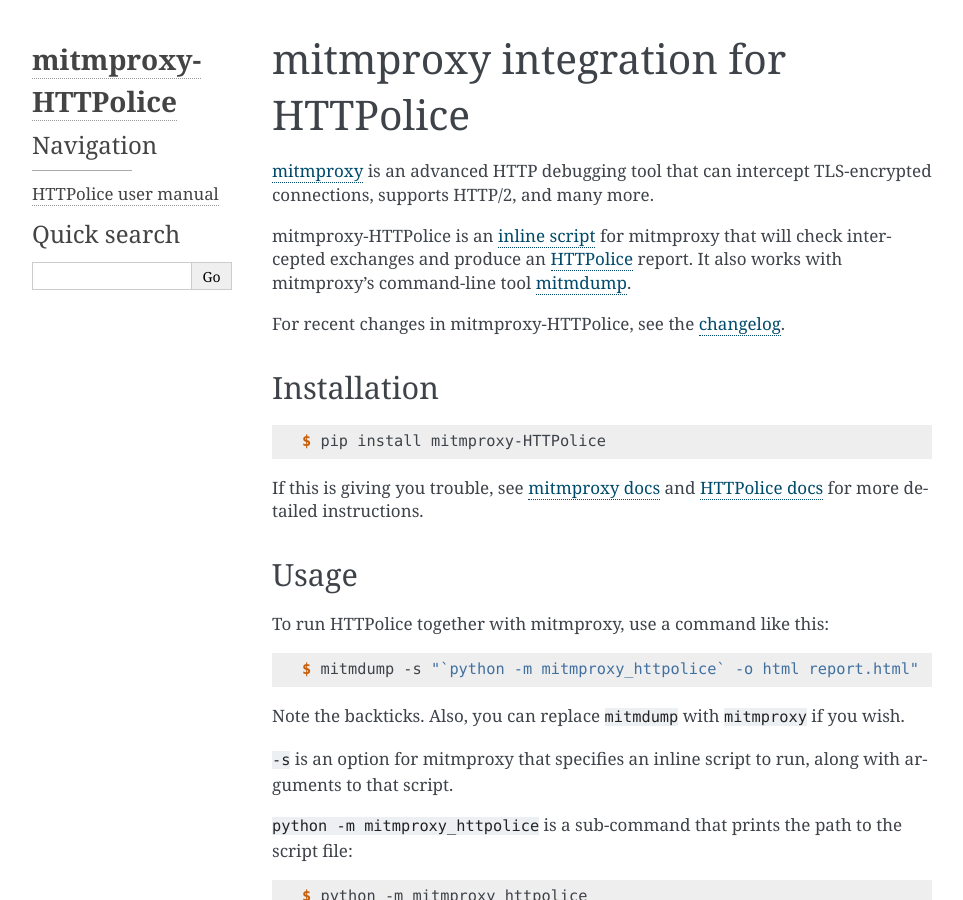
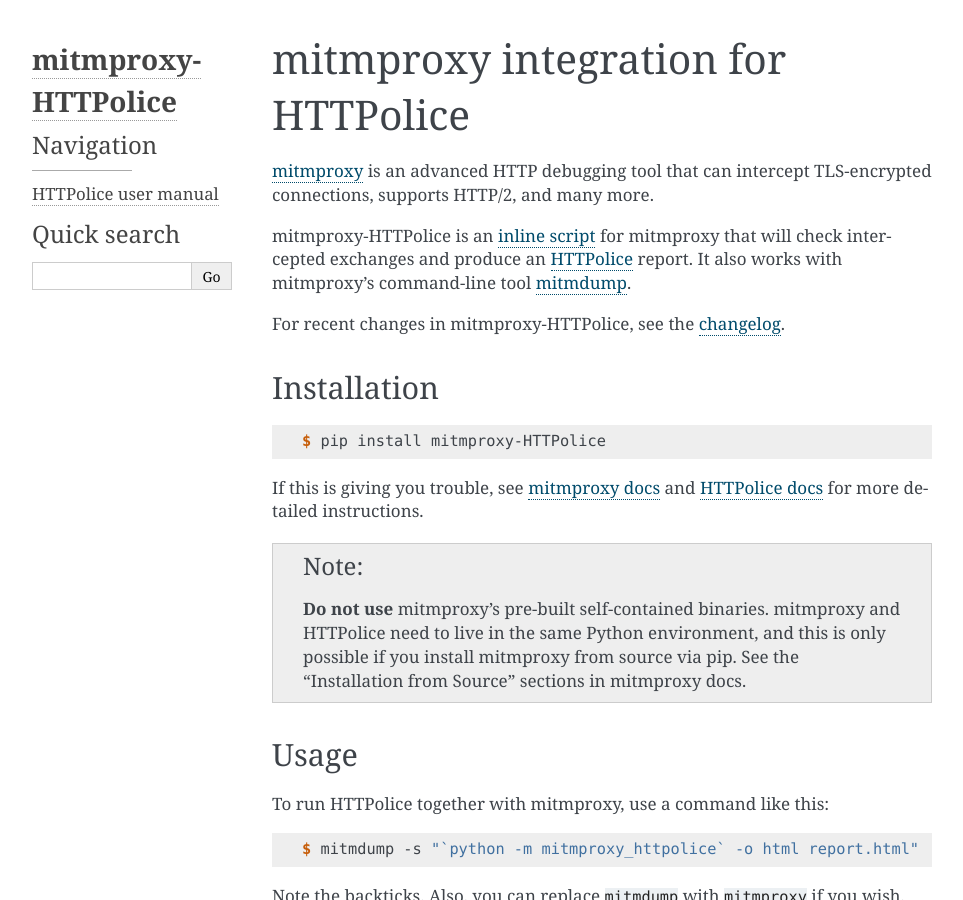
Before and after one commit to vfaronov/mitmproxy-httpolice, a Sphinx documentation site: the page built from doc/index.rst, in a window 1280 px wide and 900 px high. Shown: the whole window, without its empty margins (148-1111 px from the left). Built offline with Sphinx 7.4.7, drawn with Linux system fonts in a browser that asks for light colours.

Commit message:
Clarify on mitmproxy installers in the documentation

```diff
--- a/doc/index.rst
+++ b/doc/index.rst
@@ -33,6 +33,13 @@
 
 __ http://docs.mitmproxy.org/en/stable/install.html
 __ http://httpolice.readthedocs.io/en/stable/install.html
+
+.. note::
+
+   **Do not use** mitmproxy’s pre-built self-contained binaries.
+   mitmproxy and HTTPolice need to live in the same Python environment,
+   and this is only possible if you install mitmproxy from source via pip.
+   See the “Installation from Source” sections in mitmproxy docs.
 
 
 Usage
```
